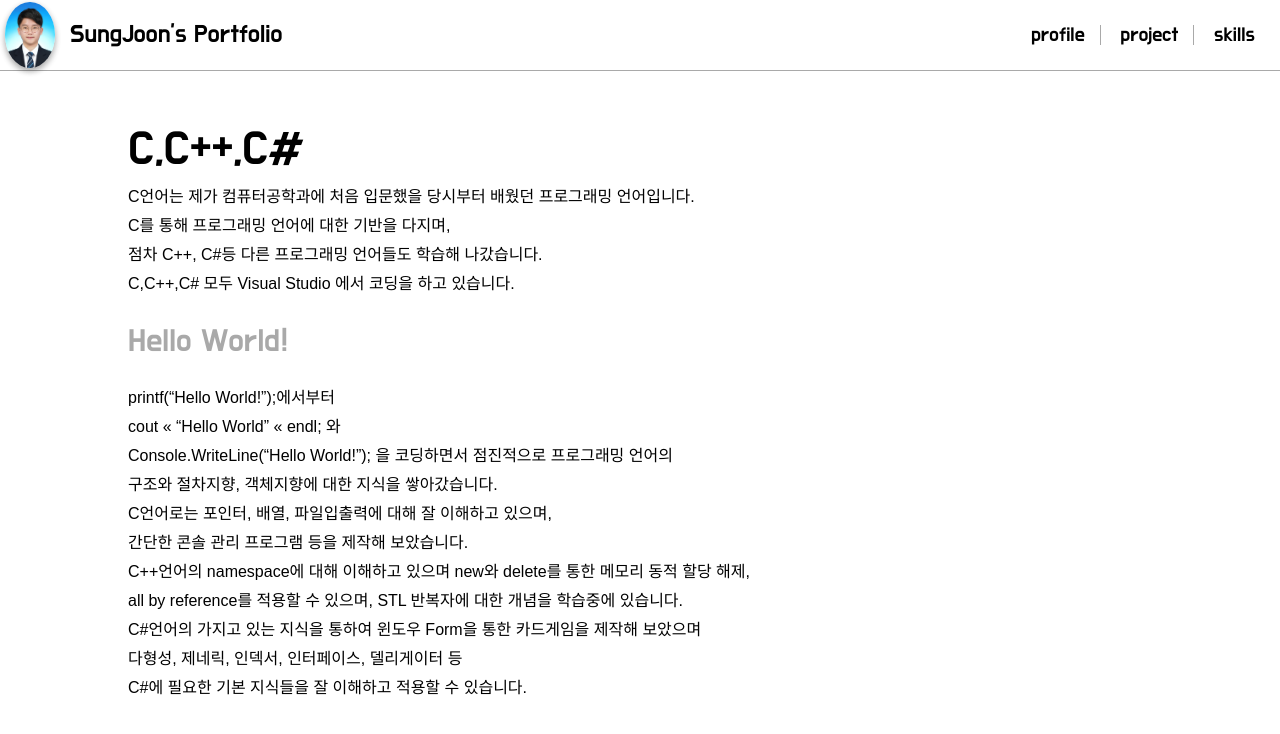
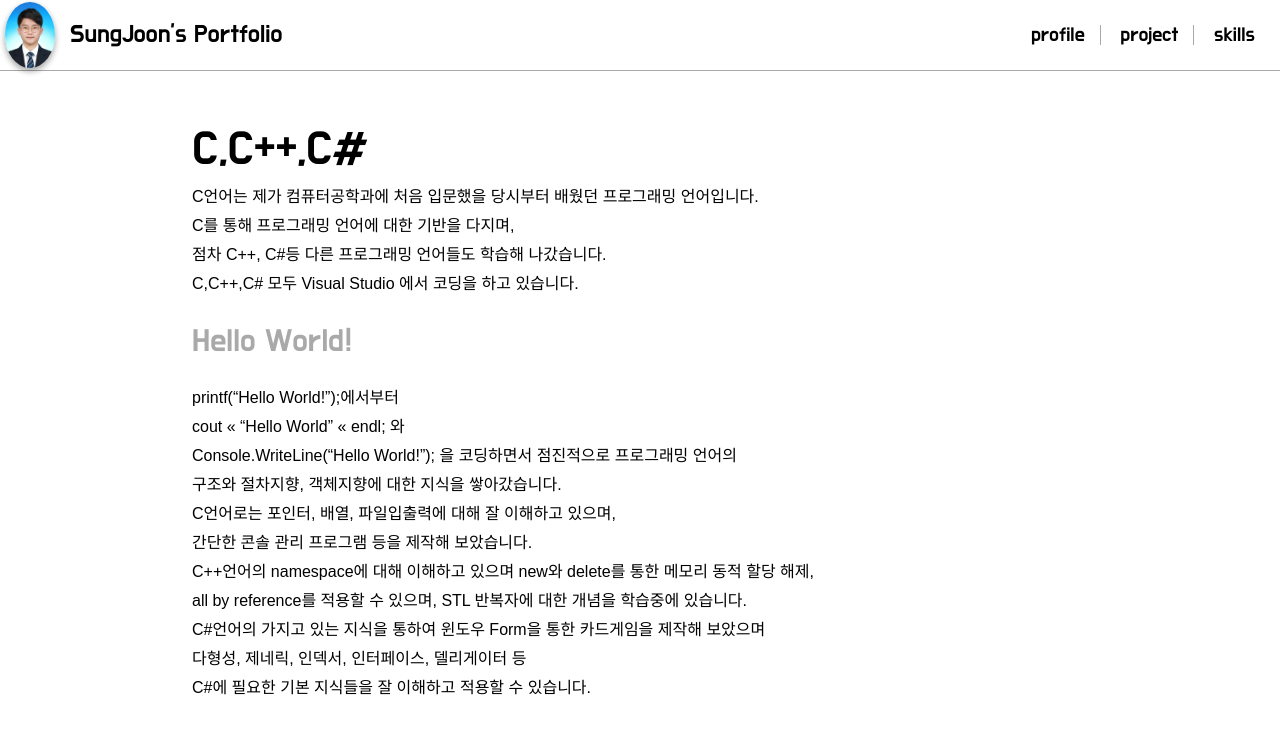
Before and after one commit to seosungjoon/seosungjoon.github.io, a Jekyll site: the page built from _posts/skills/2019-09-05-C,C++,C#.md, in a window 1280 px wide. Shown: the top 734 px of the page. Built offline with Jekyll 4.4.1, drawn with Linux system fonts in a browser that asks for light colours; nearby versions of some CDN libraries; some web fonts are replaced.

Commit message:
Update post.sass

```diff
--- a/assets/css/post.sass
+++ b/assets/css/post.sass
@@ -13,7 +13,7 @@
   padding-top: 100px
 
   .contents
-    width: 80%
+    width: 70%
     padding: 20px
     overflow-x: auto
     h1
```
